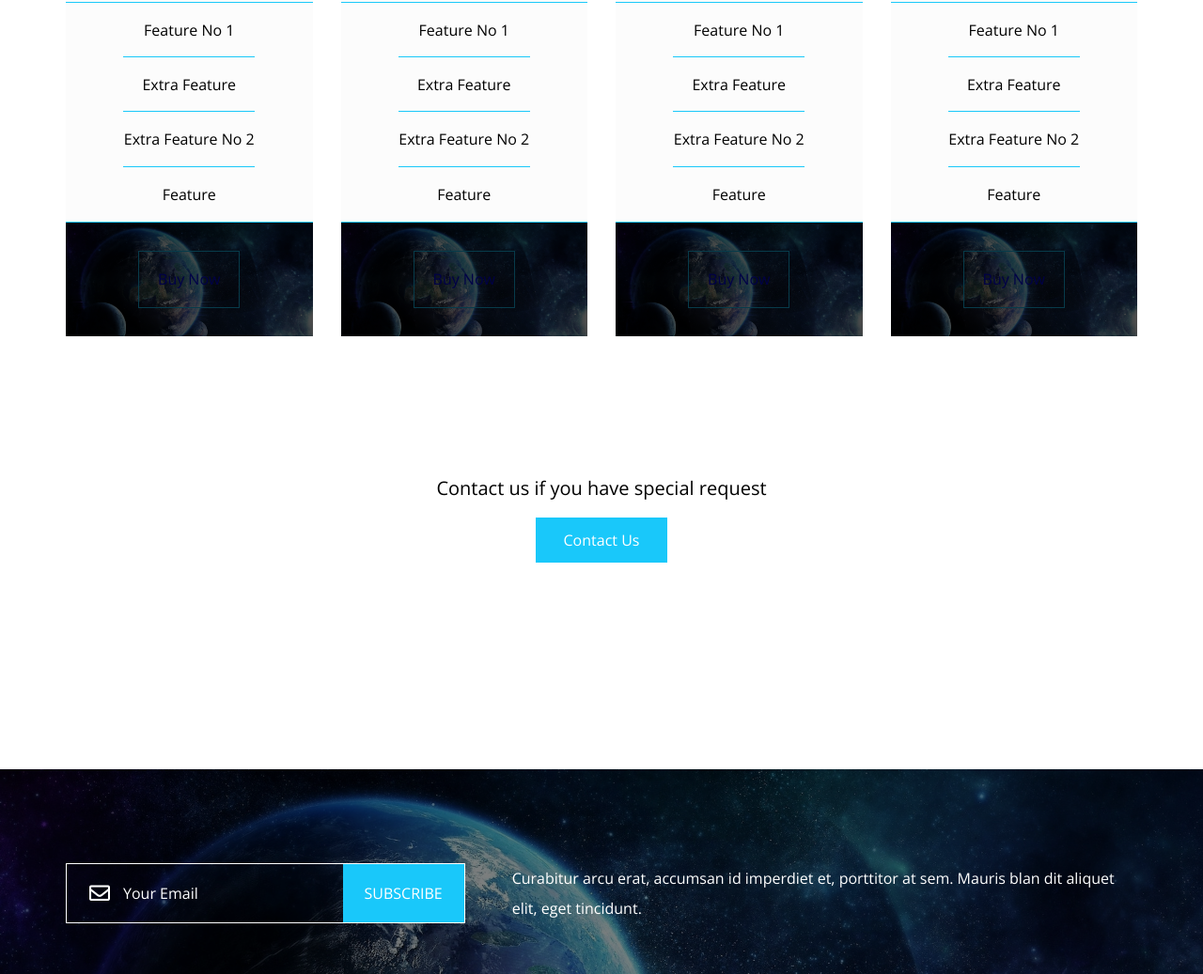
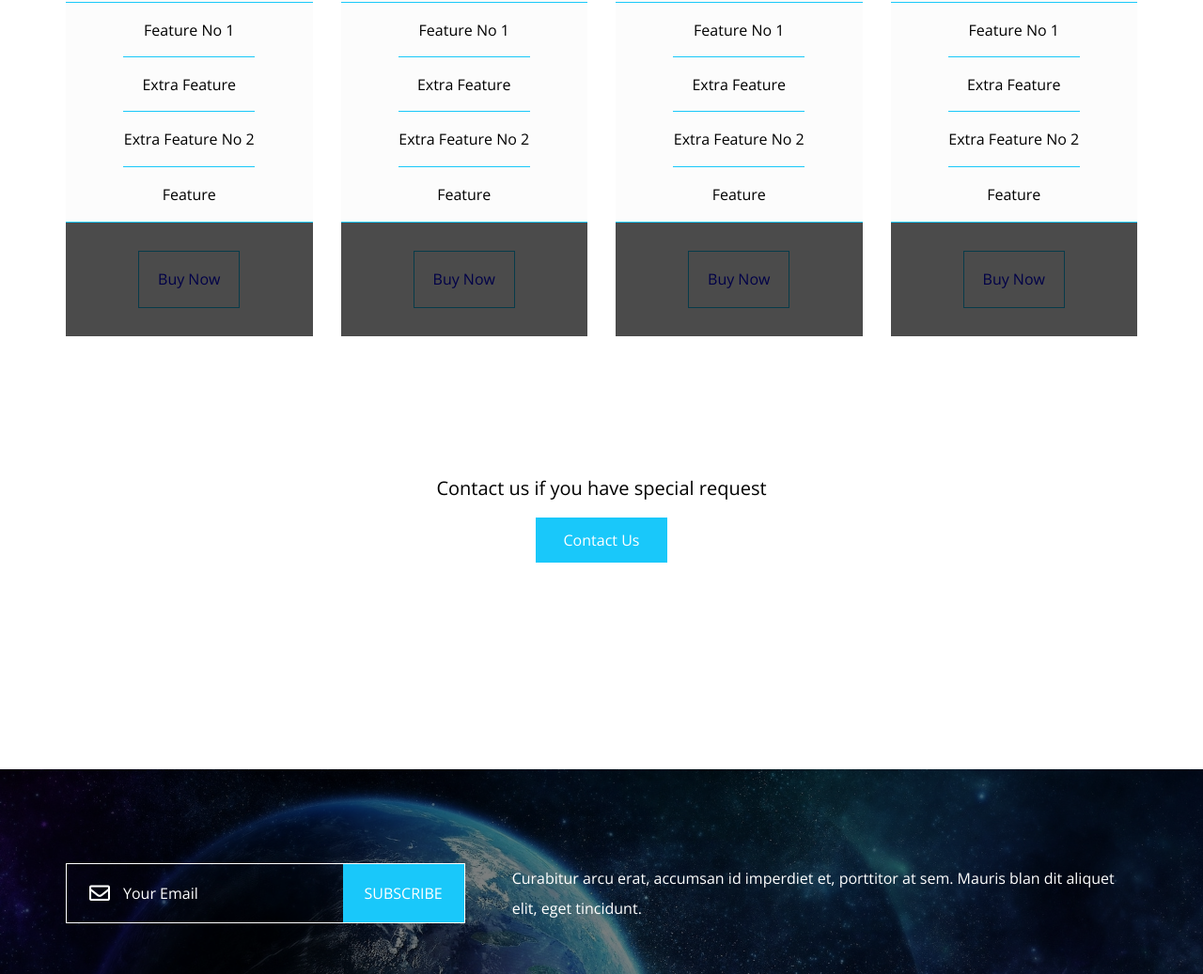
Before and after one commit to Dr-Mo3giza/HTML_CSS_Template_Two, a plain HTML site: page index.html in a window 1280 px wide. Shown: the part 6768-7805 px from the top of the page at 94% size. Drawn offline with nearby package versions, Linux system fonts and the light colour scheme; a web font is replaced by a local one.

Commit message:
Updating Css file

```diff
--- a/css/kasper.css
+++ b/css/kasper.css
@@ -895,6 +895,7 @@ header .container nav i.fa-bars {
 
 .pricing .plans .plan .footer {
   padding: 30px 0;
+  background-image: none;
 }
 
 .pricing .plans .plan .footer a {
```
